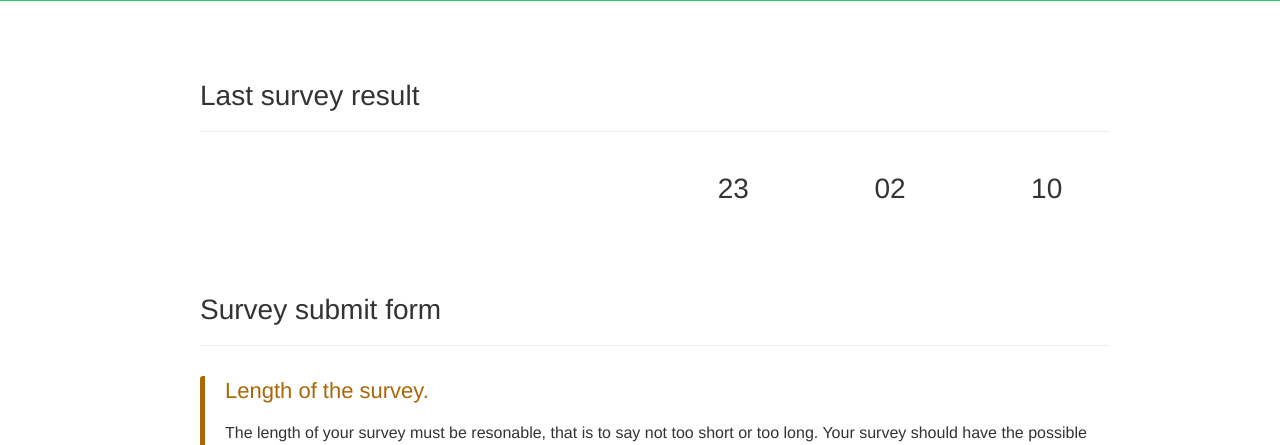
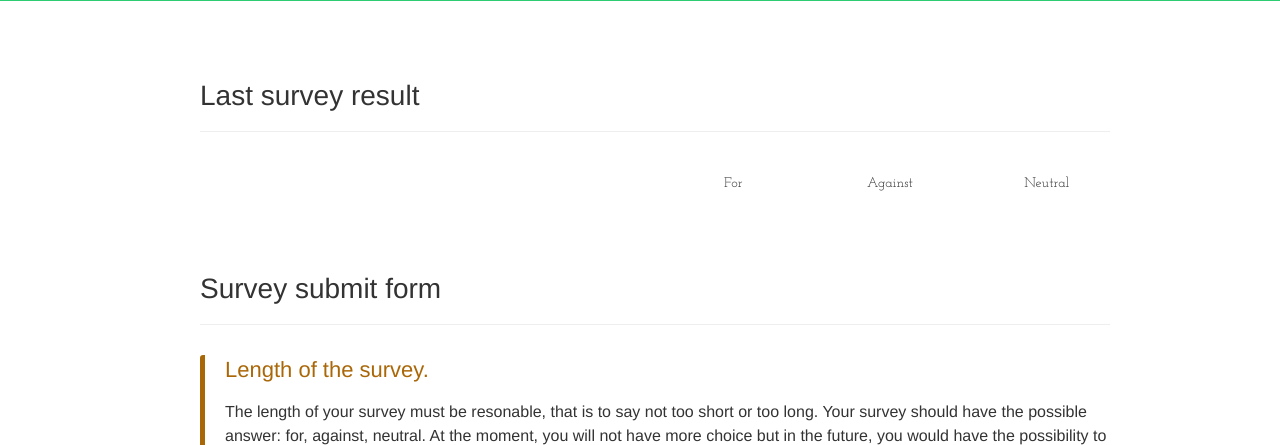
Before and after one commit to nejos97/pinohh_website, a PHP site: page /survey.php in a window 1280 px wide. Shown: the part 321-766 px from the top of the page. Run offline with PHP 8.4, Linux system fonts and the light colour scheme; data that the repository does not hold is empty.

Commit message:
debug all

```diff
--- a/survey.php
+++ b/survey.php
@@ -97,21 +97,28 @@
                   <div class="col-lg-6">
                     <div class="row">
                       <div class="col-lg-12">
-                        <span style="font-size:3em;"><?php echo $data['text'] ?></span>
+                        <span style="font-size:2.6em;"><?php echo $data['text'] ?></span>
                       </div>
                       <div class="col-lg-12">
-                        <div style="text-align:right;font-size:0.7"><em><?php echo $data['author'] ?></em></div>
+                        <div style="text-align:right;font-size:1.3"><em><?php echo $data['author'] ?></em></div>
                       </div>
+                      <?php
+                        $data = file_get_contents("https://pinohhbot.000webhostapp.com/api-get-survey-result.php");
+                        $data = json_decode($data,true);
+                      ?>
                       <div class="col-lg-12" style="text-align:center">
                         <div class="row">
                           <div class="col-lg-4">
-                            <h3>23</h3>
+                            <h3><?php echo $data['for'] ?></h3>
+                            For
                           </div>
                           <div class="col-lg-4">
-                            <h3>02</h3>
+                            <h3><?php echo $data['against'] ?></h3>
+                            Against
                           </div>
                           <div class="col-lg-4">
-                            <h3>10</h3>
+                            <h3><?php echo $data['neutral'] ?></h3>
+                            Neutral
                           </div>
                         </div>
                       </div>
```
